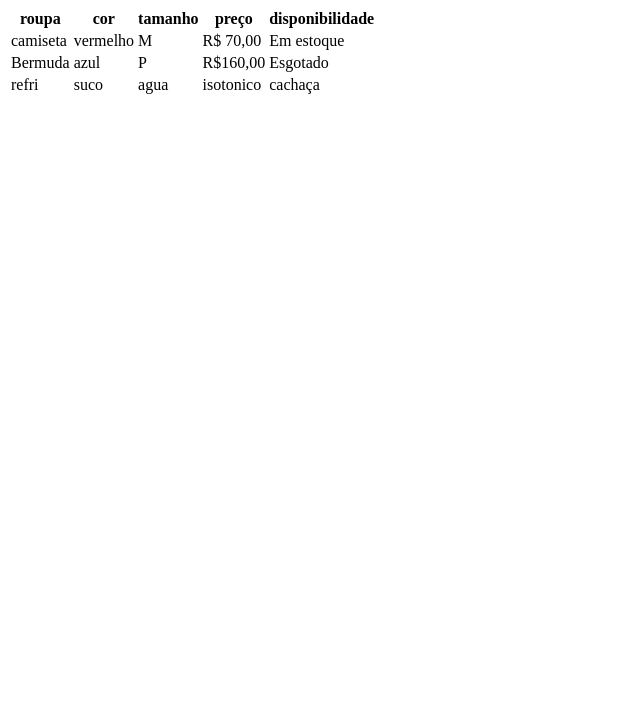
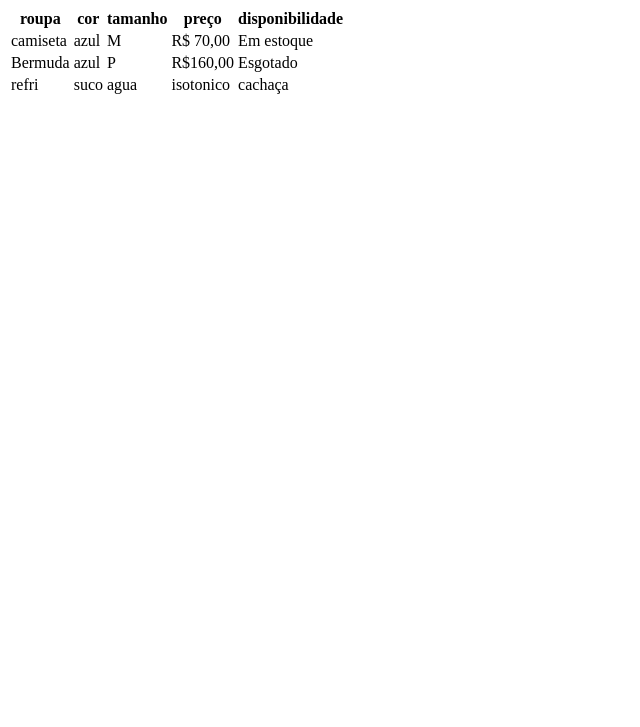
Before and after one commit to alison-vinicius/aula-tabela, a plain HTML site: page index.html in a window 1280 px wide. Shown: the part 73-800 px from the top of the page, without its empty margins (0-640 px from the left). Drawn offline with Linux system fonts and the light colour scheme.

Commit message:
agr azul

```diff
--- a/index.html
+++ b/index.html
@@ -19,7 +19,7 @@
             </tr>
             <tr>
                 <td>camiseta</td>
-                <td>vermelho</td>
+                <td>azul</td>
                 <td>M</td>
                 <td>R$ 70,00</td>
                 <td>Em estoque</td>
```
